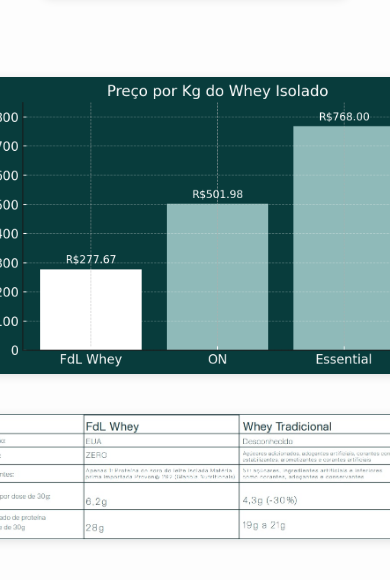
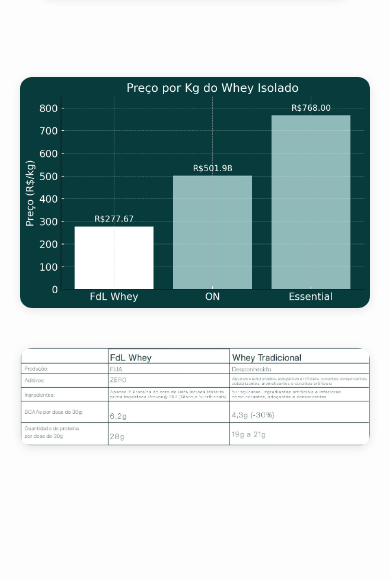
Before and after one commit to ftmassaro/fdl-nutrition-site, a plain HTML site: page index.html in a window 390 px wide. Shown: the part 2333-2913 px from the top of the page. Drawn offline with Linux system fonts and the light colour scheme.

Commit message:
Mais uma tentativa de arrumar os gráficos para mobile

```diff
--- a/index.html
+++ b/index.html
@@ -56,7 +56,7 @@
   </div>
 
   <div class="produto-comparativo">
-    <img class=grafico-preco src="images/fdl-whey-grafico-preco.png" alt="Gráfico comparativo de preço">
+    <img class="grafico-preco" src="images/fdl-whey-grafico-preco.png" alt="Gráfico comparativo de preço">
     <img src="images/fdl-whey-tabela-comparativa.png" alt="Tabela comparativa entre FdL Whey e outros Whey Protein">
   </div>
 </section>
@@ -86,7 +86,7 @@
   </div>
 
   <div class="produto-comparativo">
-    <img class=grafico-preco src="images/creatine-grafico-preco.png" alt="Gráfico comparativo de preço da Creatina">
+    <img class="grafico-preco" src="images/creatine-grafico-preco.png" alt="Gráfico comparativo de preço da Creatina">
   </div>
 </section>
 
--- a/style.css
+++ b/style.css
@@ -20,10 +20,10 @@ body {
 
 /* Header */
 header {
-  width: 100vw; /* <- aqui o ajuste novo */
+  width: 100vw;
   background: #000;
   color: #fff;
-  padding: 10px 20px; /* padding melhorado */
+  padding: 10px 20px;
   position: sticky;
   top: 0;
   z-index: 1000;
@@ -155,7 +155,7 @@ img {
   width: 100%;
   max-width: 400px;
   border-radius: 12px;
-  object-fit: contain; /* <- ajuste no vídeo */
+  object-fit: contain;
 }
 
 .produto-texto {
@@ -185,14 +185,20 @@ img {
 }
 
 .produto-comparativo img {
+  width: 100%;
   max-width: 450px;
+  height: auto;
   box-shadow: 0 2px 10px rgba(0,0,0,0.1);
+  border-radius: 12px;
+  margin-bottom: 20px;
 }
 
+/* Específico para gráficos */
 .grafico-preco {
-  max-width: 50px; /* ou ajuste fino tipo 320px, 340px, dependendo do teste no seu celular */
+  width: 100%;
+  max-width: 320px;
+  height: auto;
 }
-
 
 /* Responsividade */
 @media (max-width: 768px) {
@@ -225,4 +231,8 @@ img {
     margin: 10px 0;
     font-size: 20px;
   }
+
+  .produto-comparativo img {
+    max-width: 100%;
+  }
 }
```
